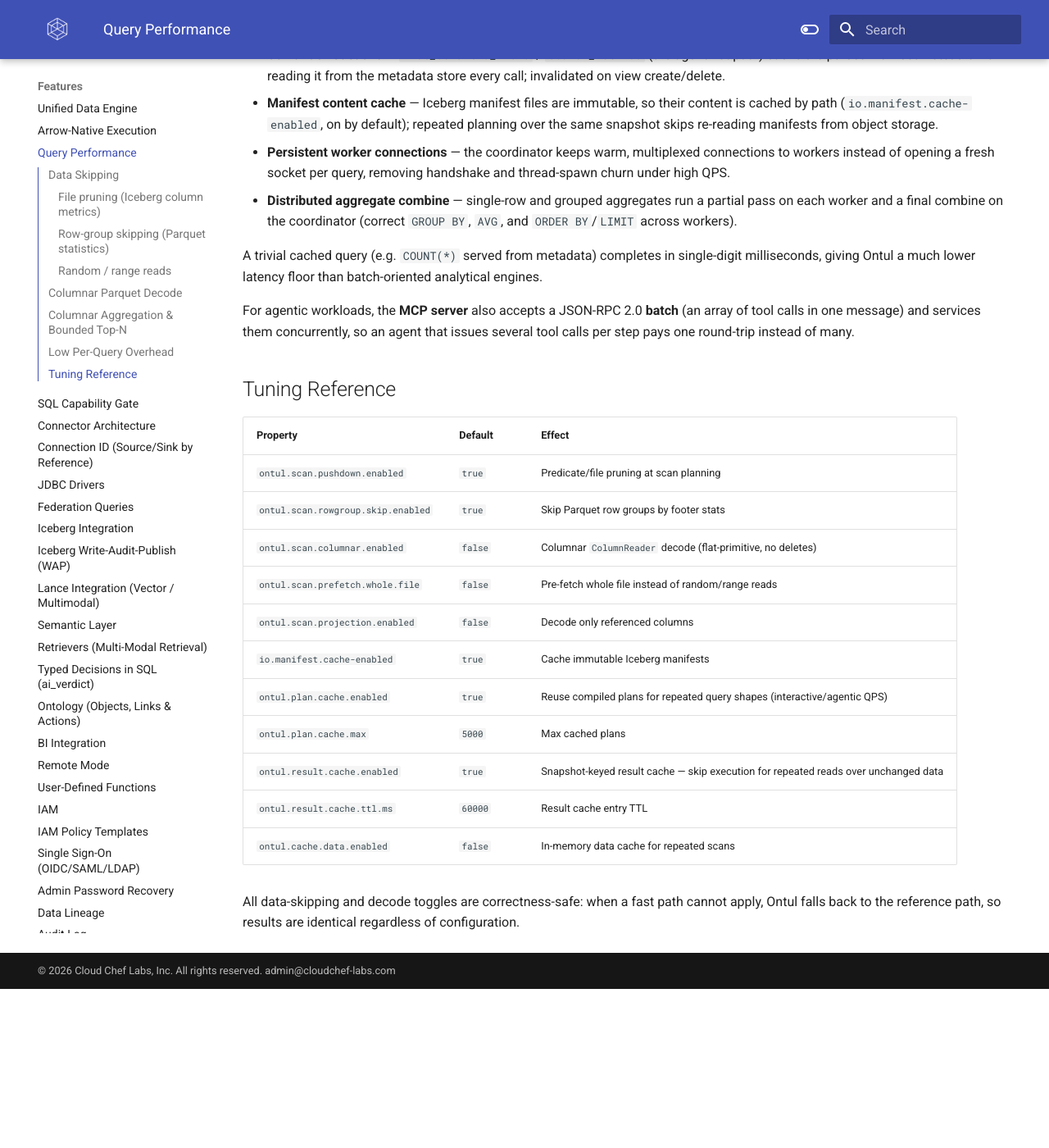
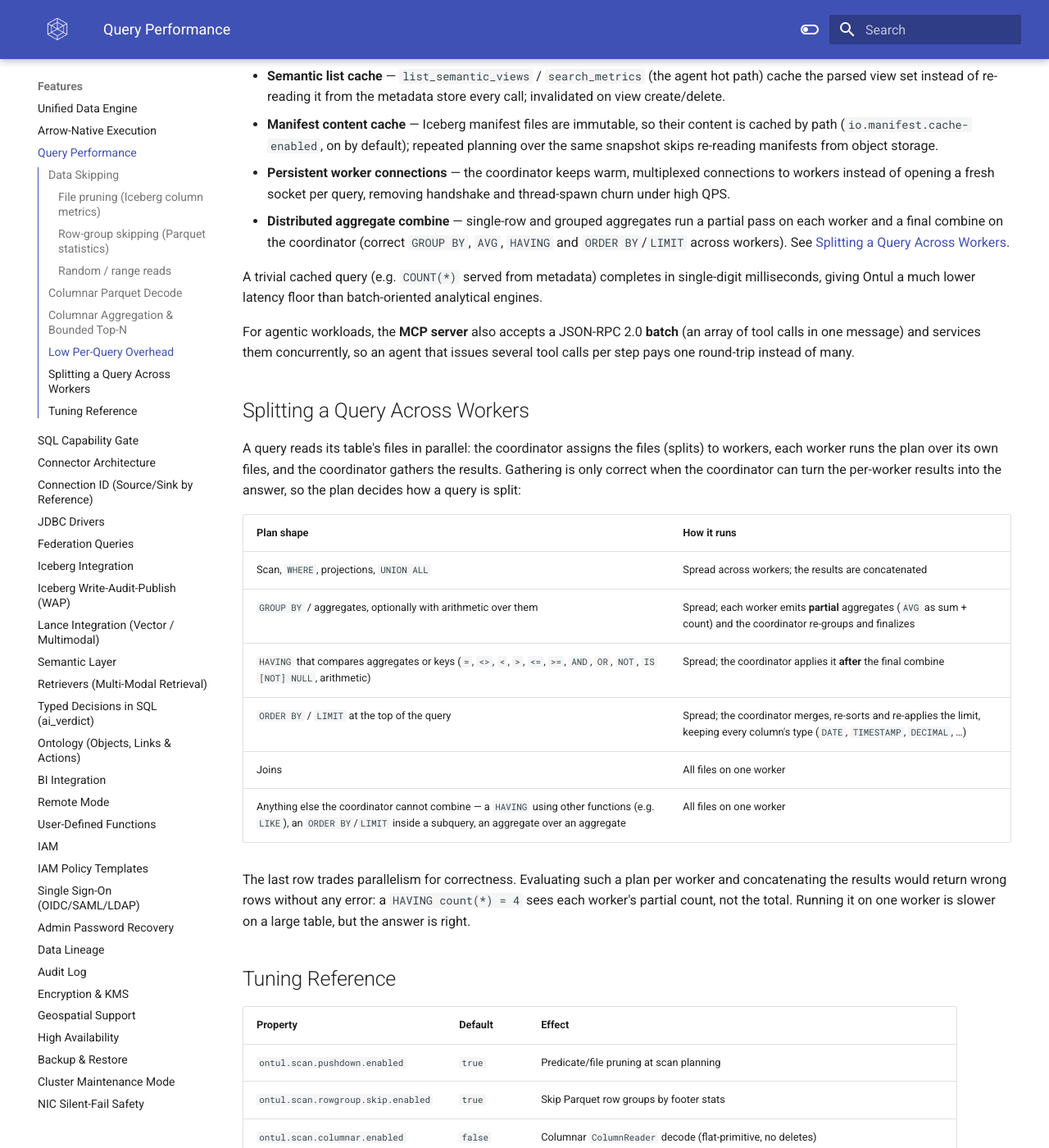
Before and after one commit to cloudcheflabs/ontul-docs, an MkDocs documentation site: the page built from docs/features/query-performance.md, in a window 1280 px wide and 1400 px high, scrolled down 2339 px. Shown: the whole window at 82% size. Built offline with MkDocs 1.6.1 and Material for MkDocs 9.7.7, drawn with Linux system fonts in a browser that asks for light colours; the version menu is left out; before the commit the page ends 3545 px from its top, so only the background shows below that; some of the changed text lies outside the part shown.

Commit message:
docs: how a query is split across workers (HAVING, ORDER BY/LIMIT), DECIMAL reads in any encoding
Co-Authored-By: Claude Opus 5.5 <noreply@anthropic.com>

```diff
--- a/docs/features/query-performance.md
+++ b/docs/features/query-performance.md
@@ -46,8 +46,9 @@ boxing. Type dispatch is hoisted out of the per-value loop so each column is dec
 typed loop.
 
 The columnar decode path is used for the common analytical case — no delete files and a flat, all-primitive
-projection (integers, floating point, boolean, string/binary). Tables with nested types, decimals/temporals,
-or attached delete files fall back to the proven row-at-a-time reader, so results are always correct. It is
+projection (integers, floating point, boolean, string/binary — a `DECIMAL` counts, decoded into `DOUBLE` at
+its scale from any physical encoding). Tables with nested types or attached delete files fall back to the
+proven row-at-a-time reader, so results are always correct. It is
 Arrow-version-independent (built on `parquet-column`).
 
 Toggle: `-Dontul.scan.columnar.enabled`.
@@ -102,7 +103,8 @@ workloads:
 - **Persistent worker connections** — the coordinator keeps warm, multiplexed connections to workers instead
   of opening a fresh socket per query, removing handshake and thread-spawn churn under high QPS.
 - **Distributed aggregate combine** — single-row and grouped aggregates run a partial pass on each worker and
-  a final combine on the coordinator (correct `GROUP BY`, `AVG`, and `ORDER BY`/`LIMIT` across workers).
+  a final combine on the coordinator (correct `GROUP BY`, `AVG`, `HAVING` and `ORDER BY`/`LIMIT` across
+  workers). See [Splitting a Query Across Workers](#splitting-a-query-across-workers).
 
 A trivial cached query (e.g. `COUNT(*)` served from metadata) completes in single-digit milliseconds, giving
 Ontul a much lower latency floor than batch-oriented analytical engines.
@@ -110,6 +112,26 @@ Ontul a much lower latency floor than batch-oriented analytical engines.
 For agentic workloads, the **MCP server** also accepts a JSON-RPC 2.0 **batch** (an array of tool calls in one
 message) and services them concurrently, so an agent that issues several tool calls per step pays one
 round-trip instead of many.
+
+## Splitting a Query Across Workers
+
+A query reads its table's files in parallel: the coordinator assigns the files (splits) to workers, each
+worker runs the plan over its own files, and the coordinator gathers the results. Gathering is only correct
+when the coordinator can turn the per-worker results into the answer, so the plan decides how a query is
+split:
+
+| Plan shape | How it runs |
+|---|---|
+| Scan, `WHERE`, projections, `UNION ALL` | Spread across workers; the results are concatenated |
+| `GROUP BY` / aggregates, optionally with arithmetic over them | Spread; each worker emits **partial** aggregates (`AVG` as sum + count) and the coordinator re-groups and finalizes |
+| `HAVING` that compares aggregates or keys (`=`, `<>`, `<`, `>`, `<=`, `>=`, `AND`, `OR`, `NOT`, `IS [NOT] NULL`, arithmetic) | Spread; the coordinator applies it **after** the final combine |
+| `ORDER BY` / `LIMIT` at the top of the query | Spread; the coordinator merges, re-sorts and re-applies the limit, keeping every column's type (`DATE`, `TIMESTAMP`, `DECIMAL`, …) |
+| Joins | All files on one worker |
+| Anything else the coordinator cannot combine — a `HAVING` using other functions (e.g. `LIKE`), an `ORDER BY`/`LIMIT` inside a subquery, an aggregate over an aggregate | All files on one worker |
+
+The last row trades parallelism for correctness. Evaluating such a plan per worker and concatenating the
+results would return wrong rows without any error: a `HAVING count(*) = 4` sees each worker's partial
+count, not the total. Running it on one worker is slower on a large table, but the answer is right.
 
 ## Tuning Reference
 
```
Also changed, not shown: docs/iceberg/integration.md (+2 -1 lines).
